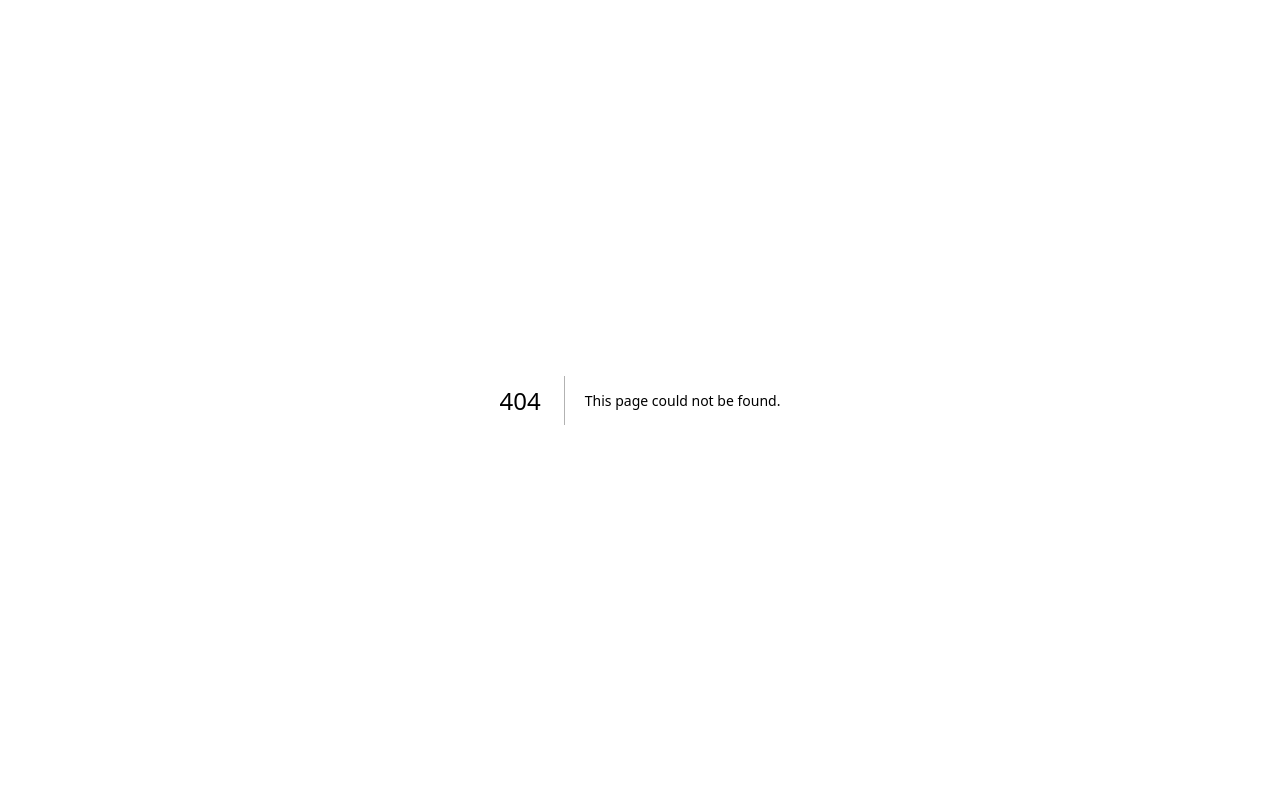
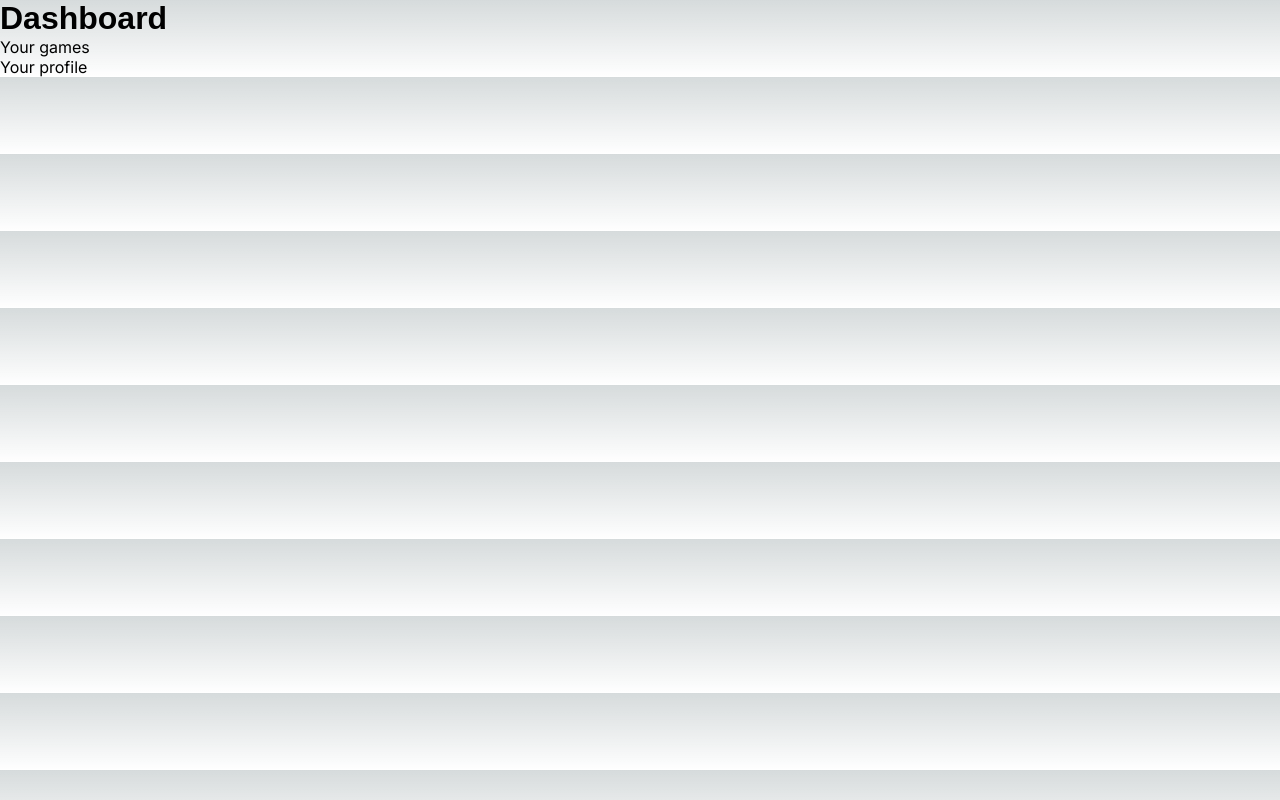
Before and after one commit to ckot/tpk-vtt, a Next.js app: page /dashboard in a window 1280 px wide. Before the commit this address had no page. Built offline with nearby package versions, Linux system fonts and the light colour scheme; a web font is replaced by a local one.

Commit message:
initial commit

```diff
--- /dev/null
+++ b/app/dashboard/page.tsx
@@ -0,0 +1,13 @@
+
+import Header from "@/app/ui/header"
+
+export default async function Page() {
+
+    return (
+        <main className="w-full">
+            <Header title="Dashboard" />
+            <div>Your games</div>
+            <div>Your profile</div>
+        </main>
+    )
+}
```
